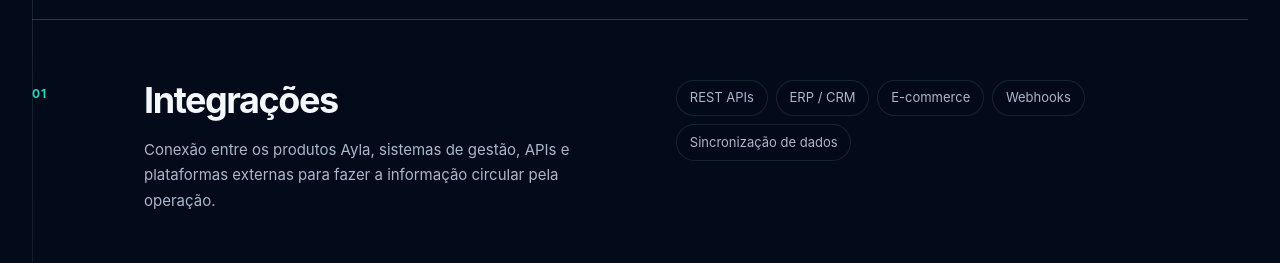
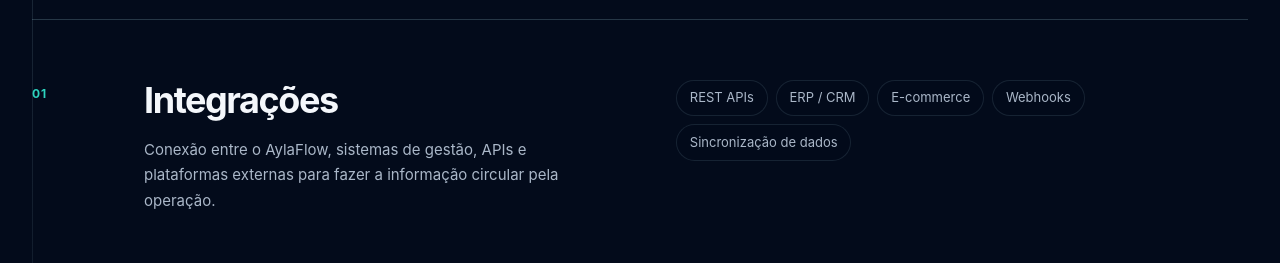
Before and after one commit to luizguilhermefw/portfolio, a Vue app: page / in a window 1280 px wide. Shown: the part 8620-8883 px from the top of the page. Built offline with nearby package versions, Linux system fonts and the light colour scheme.

Commit message:
fix: resolve mobile overflow and Ayla copy

```diff
--- a/src/data/solutions.ts
+++ b/src/data/solutions.ts
@@ -12,7 +12,7 @@
     index: '01',
     title: 'Integrações',
     description:
-      'Conexão entre os produtos Ayla, sistemas de gestão, APIs e plataformas externas para fazer a informação circular pela operação.',
+      'Conexão entre o AylaFlow, sistemas de gestão, APIs e plataformas externas para fazer a informação circular pela operação.',
     capabilities: ['REST APIs', 'ERP / CRM', 'E-commerce', 'Webhooks', 'Sincronização de dados'],
   },
   {
--- a/src/styles/global.css
+++ b/src/styles/global.css
@@ -6,7 +6,6 @@
 }
 
 body {
-  min-width: 20rem;
   overflow-x: hidden;
   background: var(--color-background);
   line-height: 1.5;
--- a/src/styles/reset.css
+++ b/src/styles/reset.css
@@ -5,7 +5,6 @@
 }
 
 html {
-  min-width: 20rem;
 }
 
 body,
```
